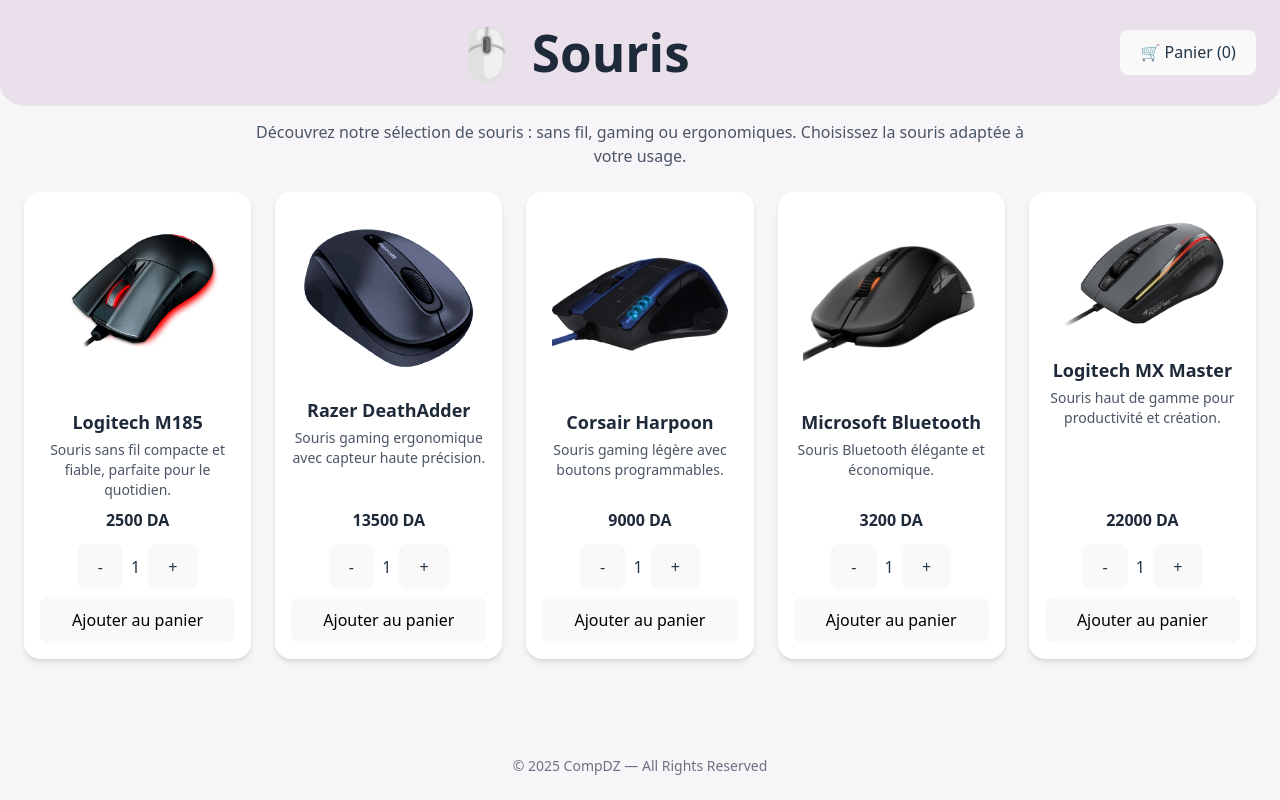
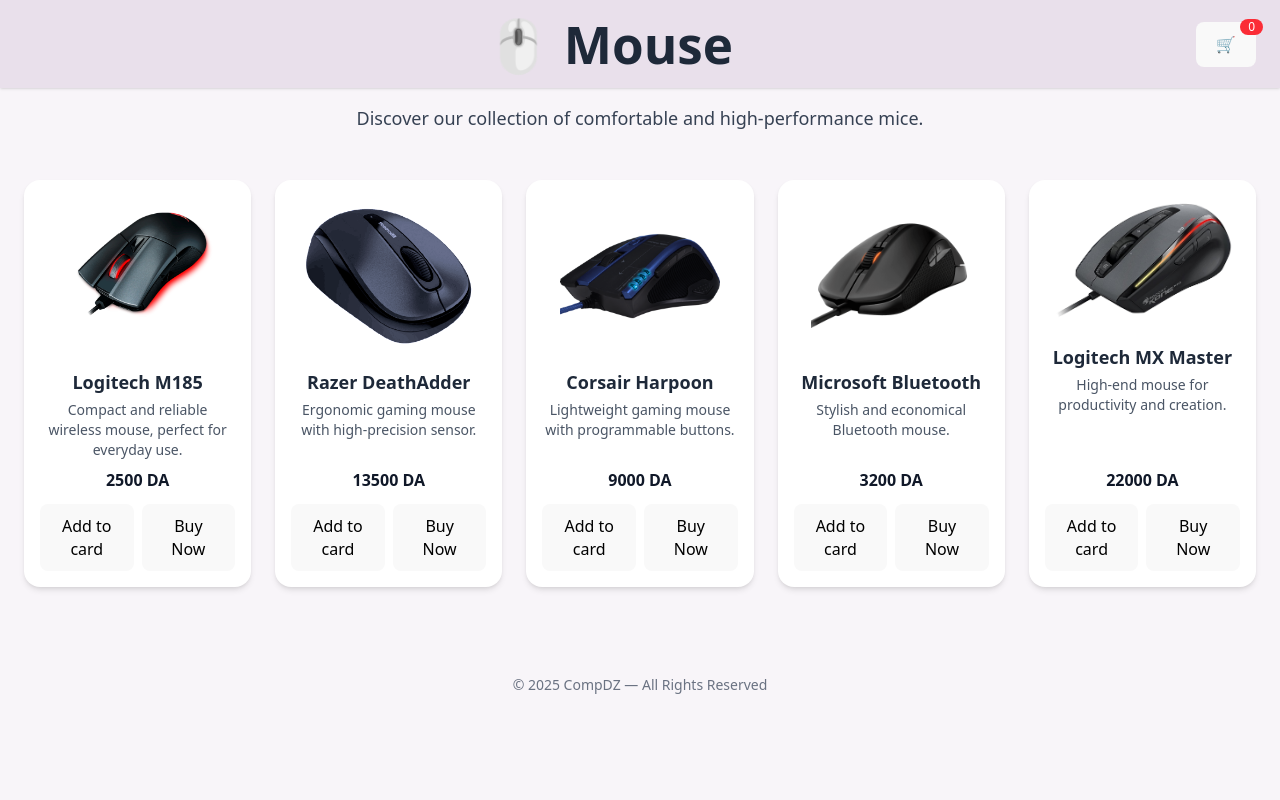
Before and after one commit to imimy21/computer-equipement-store, a React (Vite) app: page /peripheriques/mouse in a window 1280 px wide. Built offline with nearby package versions, Linux system fonts and the light colour scheme.

Commit message:
periphemousekeybe

```diff
--- a/package.json
+++ b/package.json
@@ -14,18 +14,20 @@
     "lucide-react": "^0.552.0",
     "react": "^19.1.1",
     "react-dom": "^19.1.1",
-    "react-router-dom": "^7.9.5",
-    "tailwindcss": "^4.1.16"
+    "react-router-dom": "^7.9.5"
   },
   "devDependencies": {
     "@eslint/js": "^9.36.0",
     "@types/react": "^19.1.16",
     "@types/react-dom": "^19.1.9",
     "@vitejs/plugin-react": "^5.0.4",
+    "autoprefixer": "^10.4.22",
     "eslint": "^9.36.0",
     "eslint-plugin-react-hooks": "^5.2.0",
     "eslint-plugin-react-refresh": "^0.4.22",
     "globals": "^16.4.0",
+    "postcss": "^8.5.6",
+    "tailwindcss": "^4.1.17",
     "vite": "^7.1.7"
   }
 }
--- a/src/pages/PeripheMouse.jsx
+++ b/src/pages/PeripheMouse.jsx
@@ -1,180 +1,182 @@
 import React, { useState } from "react";
 
 const sourisProducts = [
-  {
-    id: 1,
-    name: "Logitech M185",
-    image: "/mouse1.png",
-    price: 2500,
-    description: "Souris sans fil compacte et fiable, parfaite pour le quotidien."
-  },
-  {
-    id: 2,
-    name: "Razer DeathAdder",
-    image: "/mouse2.png",
-    price: 13500,
-    description: "Souris gaming ergonomique avec capteur haute précision."
-  },
-  {
-    id: 3,
-    name: "Corsair Harpoon",
-    image: "/mouse3.png",
-    price: 9000,
-    description: "Souris gaming légère avec boutons programmables."
-  },
-  {
-    id: 4,
-    name: "Microsoft Bluetooth",
-    image: "/mouse4.png",
-    price: 3200,
-    description: "Souris Bluetooth élégante et économique."
-  },
-  {
-    id: 5,
-    name: "Logitech MX Master",
-    image: "/mouse5.png",
-    price: 22000,
-    description: "Souris haut de gamme pour productivité et création."
-  },
+  { id: 1, name: "Logitech M185", image: "/mouse1.png", price: 2500, description: "Compact and reliable wireless mouse, perfect for everyday use." },
+  { id: 2, name: "Razer DeathAdder", image: "/mouse2.png", price: 13500, description: "Ergonomic gaming mouse with high-precision sensor." },
+  { id: 3, name: "Corsair Harpoon", image: "/mouse3.png", price: 9000, description: "Lightweight gaming mouse with programmable buttons." },
+  { id: 4, name: "Microsoft Bluetooth", image: "/mouse4.png", price: 3200, description: "Stylish and economical Bluetooth mouse." },
+  { id: 5, name: "Logitech MX Master", image: "/mouse5.png", price: 22000, description: "High-end mouse for productivity and creation." },
 ];
 
 function PeripheMouse() {
   const [panier, setPanier] = useState([]);
   const [showPanier, setShowPanier] = useState(false);
-  const [quantities, setQuantities] = useState({});
 
   const addToPanier = (product) => {
-    const quantity = quantities[product.id] || 1;
     setPanier((prev) => {
       const exist = prev.find((p) => p.id === product.id);
       if (exist) {
         return prev.map((p) =>
-          p.id === product.id ? { ...p, quantity: p.quantity + quantity } : p
+          p.id === product.id ? { ...p, quantity: p.quantity + 1 } : p
         );
       } else {
-        return [...prev, { ...product, quantity }];
+        return [...prev, { ...product, quantity: 1 }];
       }
-    });
-    setQuantities((prev) => ({ ...prev, [product.id]: 1 }));
-  };
-
-  const updateQuantityLocal = (productId, delta) => {
-    setQuantities((prev) => {
-      const newQty = (prev[productId] || 1) + delta;
-      return { ...prev, [productId]: newQty > 0 ? newQty : 1 };
     });
   };
 
-  const updateQuantityPanier = (productId, delta) => {
+  const updateQuantity = (id, delta) => {
     setPanier((prev) =>
-      prev.map((p) => {
-        if (p.id === productId) {
-          const newQuantity = p.quantity + delta;
-          return { ...p, quantity: newQuantity > 0 ? newQuantity : 1 };
-        }
-        return p;
-      })
+      prev.map((p) =>
+        p.id === id
+          ? { ...p, quantity: Math.max(1, p.quantity + delta) }
+          : p
+      )
     );
-    setQuantities((prev) => ({
-      ...prev,
-      [productId]: panier.find((p) => p.id === productId)?.quantity || 1,
-    }));
   };
 
-  const removeFromPanier = (productId) => {
-    setPanier((prev) => prev.filter((p) => p.id !== productId));
+  const removeFromPanier = (id) => {
+    setPanier((prev) => prev.filter((p) => p.id !== id));
   };
 
+  const total = panier.reduce((acc, p) => acc + p.price * p.quantity, 0);
+
   return (
-    <div className="bg-[#f8f5f9] min-h-screen w-full flex flex-col">
+    <div className="bg-[#f8f5f9] min-h-screen flex flex-col relative">
       {/* Header */}
-      <header className="flex flex-col sm:flex-row justify-between items-center px-6 py-6 bg-[#e9e0eb] rounded-b-3xl shadow-sm w-full">
-        <h1 className="text-2xl md:text-3xl font-semibold text-gray-800 text-center flex-1">
-          🖱️ Souris
+      <header className="flex justify-between items-center px-6 py-4 bg-[#e9e0eb] shadow-sm">
+        <h1 className="text-2xl font-semibold text-gray-800 text-center w-full">
+          🖱️ Mouse
         </h1>
         <button
-          onClick={() => setShowPanier(!showPanier)}
-          className="bg-[#e9e0eb] px-4 py-2 rounded-xl transition font-semibold flex items-center gap-2 mt-3 sm:mt-0"
+          onClick={() => setShowPanier(true)}
+          className="relative bg-[#e9e0eb] px-4 py-2 rounded-xl font-semibold flex items-center gap-2"
         >
-          🛒 Panier ({panier.reduce((acc, p) => acc + p.quantity, 0)})
+          🛒
+          <span className="absolute -top-1 -right-2 bg-red-500 text-white rounded-full text-xs px-2">
+            {panier.reduce((acc, p) => acc + p.quantity, 0)}
+          </span>
         </button>
       </header>
 
       {/* Description */}
-      <div className="mt-4 px-6 text-center">
-        <p className="text-gray-600 text-sm sm:text-base max-w-3xl mx-auto">
-          Découvrez notre sélection de souris : sans fil, gaming ou ergonomiques. Choisissez la souris adaptée à votre usage.
+      <p className="text-center text-gray-700 mt-4 mb-6 text-lg">
+        Discover our collection of comfortable and high-performance mice.
       </p>
+
+      {/* Products */}
+      <section className="grid grid-cols-1 sm:grid-cols-2 md:grid-cols-3 lg:grid-cols-5 gap-6 p-6 items-stretch">
+        {sourisProducts.map((product) => (
+          <div
+            key={product.id}
+            className="bg-white rounded-2xl shadow-md flex flex-col items-center p-4 hover:shadow-xl transition h-full"
+          >
+            <img
+              src={product.image}
+              alt={product.name}
+              className="max-h-40 object-contain"
+            />
+            <h3 className="font-semibold text-gray-800 text-lg mt-3 text-center">
+              {product.name}
+            </h3>
+            <p className="text-gray-600 text-sm text-center mt-1 flex-1">
+              {product.description}
+            </p>
+            <p className="text-gray-900 font-bold mt-2">{product.price} DA</p>
+            <div className="flex gap-2 mt-3 w-full">
+              <button
+                onClick={() => addToPanier(product)}
+                className="flex-1 bg-blue-600 text-black py-2 rounded-md hover:bg-blue-700 transition text-sm font-semibold"
+              >
+                Add to card
+              </button>
+              <button
+                onClick={() => {}}
+                className="flex-1 bg-green-500 text-black py-2 rounded-md hover:bg-green-600 transition text-sm font-semibold"
+              >
+                Buy Now
+              </button>
             </div>
+          </div>
+        ))}
+      </section>
 
-      {/* Panier Modal */}
+      {/* Panier Side Panel */}
       {showPanier && (
-        <div className="fixed inset-0 bg-black bg-opacity-40 flex justify-center items-center z-50 w-full">
-          <div className="bg-white p-6 rounded-2xl max-w-3xl w-full mx-4">
-            <h2 className="text-lg font-semibold mb-4">Votre Panier</h2>
+        <div className="fixed inset-y-0 right-0 z-50 flex">
+          <div className="bg-white w-full sm:w-[400px] h-full p-6 flex flex-col shadow-2xl">
+            <div className="flex justify-between items-center mb-4">
+              <h2 className="text-lg font-semibold">🛍️ Shopping Cart</h2>
+              <button
+                onClick={() => setShowPanier(false)}
+                className="text-gray-500 text-xl font-bold"
+              >
+                ✕
+              </button>
+            </div>
             {panier.length === 0 ? (
-              <p>Votre panier est vide.</p>
+              <p className="text-gray-500">Votre panier est vide.</p>
             ) : (
-              <ul className="space-y-4 max-h-[60vh] overflow-y-auto">
+              <>
+                <ul className="flex-1 overflow-y-auto space-y-4">
                   {panier.map((item) => (
-                  <li key={item.id} className="flex items-center justify-between w-full">
-                    <img src={item.image} alt={item.name} className="w-16 h-16 object-contain rounded-lg" />
-                    <div className="flex-1 ml-4">
-                      <h3 className="font-semibold">{item.name}</h3>
-                      <p>{item.price} DA</p>
+                    <li
+                      key={item.id}
+                      className="flex items-center justify-between border-b pb-2"
+                    >
+                      <img
+                        src={item.image}
+                        alt={item.name}
+                        className="w-16 h-16 object-contain"
+                      />
+                      <div className="flex-1 ml-3">
+                        <h3 className="font-semibold text-gray-800">
+                          {item.name}
+                        </h3>
+                        <p className="text-gray-500 text-sm">{item.price} DA</p>
                       </div>
                       <div className="flex items-center gap-2">
-                      <button onClick={() => updateQuantityPanier(item.id, -1)} className="bg-gray-200 px-2 rounded">-</button>
+                        <button
+                          onClick={() => updateQuantity(item.id, -1)}
+                          className="w-6 h-6 flex items-center justify-center bg-gray-200 rounded-full font-bold"
+                        >
+                          −
+                        </button>
                         <span>{item.quantity}</span>
-                      <button onClick={() => updateQuantityPanier(item.id, 1)} className="bg-gray-200 px-2 rounded">+</button>
-                      <button onClick={() => removeFromPanier(item.id)} className="bg-red-400 text-white px-2 rounded ml-2">X</button>
+                        <button
+                          onClick={() => updateQuantity(item.id, 1)}
+                          className="w-6 h-6 flex items-center justify-center bg-gray-200 rounded-full font-bold"
+                        >
+                          +
+                        </button>
                       </div>
+                      <button
+                        onClick={() => removeFromPanier(item.id)}
+                        className="text-red-500 font-bold ml-2"
+                      >
+                        ✕
+                      </button>
                     </li>
                   ))}
                 </ul>
+                <div className="mt-4 border-t pt-4">
+                  <p className="text-right font-semibold text-gray-800">
+                    Total: {total} DA
+                  </p>
+                  <button
+                    onClick={() => {}}
+                    className="w-full mt-3 bg-green-500 text-black py-2 rounded-lg hover:bg-green-600 transition font-semibold"
+                  >
+                    Login to Checkout
+                  </button>
+                </div>
+              </>
             )}
-            <button onClick={() => setShowPanier(false)} className="mt-4 bg-[#e9e0eb] px-4 py-2 rounded-xl hover:bg-[#d6c4de] transition w-full">
-              Fermer
-            </button>
           </div>
         </div>
       )}
 
-      {/* Products */}
-      <section className="mt-6 px-4 sm:px-6 flex-1 w-full">
-        <div className="grid grid-cols-1 sm:grid-cols-2 md:grid-cols-3 lg:grid-cols-4 xl:grid-cols-5 gap-6 w-full">
-          {sourisProducts.map((product) => (
-            <div
-              key={product.id}
-              className="bg-white rounded-2xl shadow-md overflow-hidden flex flex-col items-center p-4 w-full cursor-pointer hover:shadow-xl hover:-translate-y-1 transition transform duration-300"
-            >
-              <div className="w-full flex justify-center items-center p-2 min-h-[120px]">
-                <img src={product.image} alt={product.name} className="max-h-32 sm:max-h-40 md:max-h-44 w-auto object-contain" />
-              </div>
-              <div className="text-center mt-2 flex-1 flex flex-col justify-between min-h-[120px]">
-                <div>
-                  <h3 className="font-semibold text-gray-800 text-lg">{product.name}</h3>
-                  <p className="text-gray-600 text-sm mt-1">{product.description}</p>
-                </div>
-                <p className="text-gray-800 font-semibold mt-2">{product.price} DA</p>
-              </div>
-              <div className="flex flex-col gap-2 mt-3 items-center w-full">
-                <div className="flex items-center gap-2">
-                  <button onClick={() => updateQuantityLocal(product.id, -1)} className="bg-gray-200 px-2 rounded">-</button>
-                  <span>{quantities[product.id] || 1}</span>
-                  <button onClick={() => updateQuantityLocal(product.id, 1)} className="bg-gray-200 px-2 rounded">+</button>
-                </div>
-                <button onClick={() => addToPanier(product)} className="px-4 py-2 rounded-xl transition w-full bg-white text-black border border-gray-400 hover:bg-gray-100">
-                  Ajouter au panier
-                </button>
-              </div>
-            </div>
-          ))}
-        </div>
-      </section>
-
-      {/* Footer */}
-      <footer className="text-center text-gray-500 text-sm py-6 mt-10 w-full">
+      <footer className="text-center text-gray-500 text-sm py-6 mt-10">
         © 2025 CompDZ — All Rights Reserved
       </footer>
     </div>
--- a/src/pages/periphekeyboard.jsx
+++ b/src/pages/periphekeyboard.jsx
@@ -11,143 +11,172 @@
 function PeripheKeyboard() {
   const [panier, setPanier] = useState([]);
   const [showPanier, setShowPanier] = useState(false);
-  const [quantities, setQuantities] = useState({});
 
   const addToPanier = (product) => {
-    const quantity = quantities[product.id] || 1;
     setPanier((prev) => {
       const exist = prev.find((p) => p.id === product.id);
       if (exist) {
         return prev.map((p) =>
-          p.id === product.id ? { ...p, quantity: p.quantity + quantity } : p
+          p.id === product.id ? { ...p, quantity: p.quantity + 1 } : p
         );
       } else {
-        return [...prev, { ...product, quantity }];
+        return [...prev, { ...product, quantity: 1 }];
       }
-    });
-    setQuantities((prev) => ({ ...prev, [product.id]: 1 }));
-  };
-
-  const updateQuantityLocal = (productId, delta) => {
-    setQuantities((prev) => {
-      const newQty = (prev[productId] || 1) + delta;
-      return { ...prev, [productId]: newQty > 0 ? newQty : 1 };
     });
   };
 
-  const updateQuantityPanier = (productId, delta) => {
+  const updateQuantity = (id, delta) => {
     setPanier((prev) =>
-      prev.map((p) => {
-        if (p.id === productId) {
-          const newQuantity = p.quantity + delta;
-          return { ...p, quantity: newQuantity > 0 ? newQuantity : 1 };
-        }
-        return p;
-      })
+      prev.map((p) =>
+        p.id === id
+          ? { ...p, quantity: Math.max(1, p.quantity + delta) }
+          : p
+      )
     );
-    setQuantities((prev) => ({
-      ...prev,
-      [productId]: panier.find((p) => p.id === productId)?.quantity || 1,
-    }));
   };
 
-  const removeFromPanier = (productId) => {
-    setPanier((prev) => prev.filter((p) => p.id !== productId));
+  const removeFromPanier = (id) => {
+    setPanier((prev) => prev.filter((p) => p.id !== id));
   };
 
+  const total = panier.reduce((acc, p) => acc + p.price * p.quantity, 0);
+
   return (
-    <div className="bg-[#f8f5f9] min-h-screen w-full flex flex-col">
+    <div className="bg-[#f8f5f9] min-h-screen flex flex-col relative">
       {/* Header */}
-      <header className="flex flex-col sm:flex-row justify-between items-center px-6 py-6 bg-[#e9e0eb] rounded-b-3xl shadow-sm w-full">
-        <h1 className="text-2xl md:text-3xl font-semibold text-gray-800 text-center flex-1">
+      <header className="flex justify-between items-center px-6 py-4 bg-[#e9e0eb] shadow-sm">
+        <h1 className="text-2xl font-semibold text-gray-800 text-center w-full">
           ⌨️ Keyboards
         </h1>
         <button
-          onClick={() => setShowPanier(!showPanier)}
-          className="bg-[#e9e0eb] px-4 py-2 rounded-xl transition font-semibold flex items-center gap-2 mt-3 sm:mt-0"
+          onClick={() => setShowPanier(true)}
+          className="relative bg-[#e9e0eb] px-4 py-2 rounded-xl font-semibold flex items-center gap-2"
         >
-          🛒 Panier ({panier.reduce((acc, p) => acc + p.quantity, 0)})
+          🛒
+          <span className="absolute -top-1 -right-2 bg-red-500 text-white rounded-full text-xs px-2">
+            {panier.reduce((acc, p) => acc + p.quantity, 0)}
+          </span>
         </button>
       </header>
 
-      {/* وصف الصفحة */}
-      <div className="mt-4 px-6 text-center">
-        <p className="text-gray-600 text-sm sm:text-base max-w-3xl mx-auto">
-          Découvrez notre sélection de claviers informatiques : fiables, mécaniques ou compacts. Choisissez le clavier parfait pour votre usage quotidien ou vos sessions gaming.
+      {/* Description */}
+      <p className="text-center text-gray-700 mt-4 mb-6 text-lg">
+        Discover our collection of comfortable and high-performance keyboards..
       </p>
+
+      {/* Products */}
+      <section className="grid grid-cols-1 sm:grid-cols-2 md:grid-cols-3 lg:grid-cols-5 gap-6 p-6 items-stretch">
+        {clavierProducts.map((product) => (
+          <div
+            key={product.id}
+            className="bg-white rounded-2xl shadow-md flex flex-col items-center p-4 hover:shadow-xl transition h-full"
+          >
+            <img
+              src={product.image}
+              alt={product.name}
+              className="max-h-40 object-contain"
+            />
+            <h3 className="font-semibold text-gray-800 text-lg mt-3 text-center">
+              {product.name}
+            </h3>
+            <p className="text-gray-600 text-sm text-center mt-1 flex-1">
+              {product.description}
+            </p>
+            <p className="text-gray-900 font-bold mt-2">{product.price} DA</p>
+            <div className="flex gap-2 mt-3 w-full">
+              <button
+                onClick={() => addToPanier(product)}
+                className="flex-1 bg-blue-600 text-black py-2 rounded-md hover:bg-blue-700 transition text-sm font-semibold"
+              >
+                Add to Cart
+              </button>
+              <button
+                onClick={() => {}}
+                className="flex-1 bg-green-500 text-black py-2 rounded-md hover:bg-green-600 transition text-sm font-semibold"
+              >
+                Buy Now
+              </button>
             </div>
+          </div>
+        ))}
+      </section>
 
-      {/* Panier Modal */}
+      {/* Panier Side Panel */}
       {showPanier && (
-        <div className="fixed inset-0 bg-black bg-opacity-40 flex justify-center items-center z-50 w-full">
-          <div className="bg-white p-6 rounded-2xl max-w-3xl w-full mx-4">
-            <h2 className="text-lg font-semibold mb-4">Votre Panier</h2>
+        <div className="fixed inset-y-0 right-0 z-50 flex">
+          <div className="bg-white w-full sm:w-[400px] h-full p-6 flex flex-col shadow-2xl">
+            <div className="flex justify-between items-center mb-4">
+              <h2 className="text-lg font-semibold">🛍️ Shopping Cart</h2>
+              <button
+                onClick={() => setShowPanier(false)}
+                className="text-gray-500 text-xl font-bold"
+              >
+                ✕
+              </button>
+            </div>
             {panier.length === 0 ? (
-              <p>Votre panier est vide.</p>
+              <p className="text-gray-500">Your cart is empty.</p>
             ) : (
-              <ul className="space-y-4 max-h-[60vh] overflow-y-auto">
+              <>
+                <ul className="flex-1 overflow-y-auto space-y-4">
                   {panier.map((item) => (
-                  <li key={item.id} className="flex items-center justify-between w-full">
-                    <img src={item.image} alt={item.name} className="w-16 h-16 object-contain rounded-lg" />
-                    <div className="flex-1 ml-4">
-                      <h3 className="font-semibold">{item.name}</h3>
-                      <p>{item.price} DA</p>
+                    <li
+                      key={item.id}
+                      className="flex items-center justify-between border-b pb-2"
+                    >
+                      <img
+                        src={item.image}
+                        alt={item.name}
+                        className="w-16 h-16 object-contain"
+                      />
+                      <div className="flex-1 ml-3">
+                        <h3 className="font-semibold text-gray-800">
+                          {item.name}
+                        </h3>
+                        <p className="text-gray-500 text-sm">{item.price} DA</p>
                       </div>
                       <div className="flex items-center gap-2">
-                      <button onClick={() => updateQuantityPanier(item.id, -1)} className="bg-gray-200 px-2 rounded">-</button>
+                        <button
+                          onClick={() => updateQuantity(item.id, -1)}
+                          className="w-6 h-6 flex items-center justify-center bg-gray-200 rounded-full font-bold"
+                        >
+                          −
+                        </button>
                         <span>{item.quantity}</span>
-                      <button onClick={() => updateQuantityPanier(item.id, 1)} className="bg-gray-200 px-2 rounded">+</button>
-                      <button onClick={() => removeFromPanier(item.id)} className="bg-red-400 text-white px-2 rounded ml-2">X</button>
+                        <button
+                          onClick={() => updateQuantity(item.id, 1)}
+                          className="w-6 h-6 flex items-center justify-center bg-gray-200 rounded-full font-bold"
+                        >
+                          +
+                        </button>
                       </div>
+                      <button
+                        onClick={() => removeFromPanier(item.id)}
+                        className="text-red-500 font-bold ml-2"
+                      >
+                        ✕
+                      </button>
                     </li>
                   ))}
                 </ul>
+                <div className="mt-4 border-t pt-4">
+                  <p className="text-right font-semibold text-gray-800">
+                    Total: {total} DA
+                  </p>
+                  <button
+                    onClick={() => {}}
+                    className="w-full mt-3 bg-green-500 text-black py-2 rounded-lg hover:bg-green-600 transition font-semibold"
+                  >
+                    Login to Checkout
+                  </button>
+                </div>
+              </>
             )}
-            <button onClick={() => setShowPanier(false)} className="mt-4 bg-[#e9e0eb] px-4 py-2 rounded-xl hover:bg-[#d6c4de] transition w-full">
-              Fermer
-            </button>
           </div>
         </div>
       )}
 
-      {/* Products */}
-      <section className="mt-6 px-4 sm:px-6 flex-1 w-full">
-        <div className="grid grid-cols-1 sm:grid-cols-2 md:grid-cols-3 lg:grid-cols-5 gap-6 w-full">
-          {clavierProducts.map((product) => (
-            <div
-              key={product.id}
-              className="bg-white rounded-2xl shadow-md overflow-hidden flex flex-col items-center p-4 w-full cursor-pointer hover:shadow-xl hover:-translate-y-1 transition transform duration-300"
-            >
-              {/* الصورة */}
-              <div className="w-full flex justify-center items-center p-2 min-h-[120px]">
-                <img src={product.image} alt={product.name} className="max-h-32 sm:max-h-40 md:max-h-44 w-auto object-contain" />
-              </div>
-              {/* النصوص */}
-              <div className="text-center mt-2 flex-1 flex flex-col justify-between min-h-[120px]">
-                <div>
-                  <h3 className="font-semibold text-gray-800 text-lg">{product.name}</h3>
-                  <p className="text-gray-600 text-sm mt-1">{product.description}</p>
-                </div>
-                <p className="text-gray-800 font-semibold mt-2">{product.price} DA</p>
-              </div>
-              {/* Counter + Ajouter au panier */}
-              <div className="flex flex-col gap-2 mt-3 items-center w-full">
-                <div className="flex items-center gap-2">
-                  <button onClick={() => updateQuantityLocal(product.id, -1)} className="bg-gray-200 px-2 rounded">-</button>
-                  <span>{quantities[product.id] || 1}</span>
-                  <button onClick={() => updateQuantityLocal(product.id, 1)} className="bg-gray-200 px-2 rounded">+</button>
-                </div>
-                <button onClick={() => addToPanier(product)} className="px-4 py-2 rounded-xl transition w-full bg-white text-black border border-gray-400 hover:bg-gray-100">
-                  Ajouter au panier
-                </button>
-              </div>
-            </div>
-          ))}
-        </div>
-      </section>
-
-      {/* Footer */}
-      <footer className="text-center text-gray-500 text-sm py-6 mt-10 w-full">
+      <footer className="text-center text-gray-500 text-sm py-6 mt-10">
         © 2025 CompDZ — All Rights Reserved
       </footer>
     </div>
```
Also changed, not shown: 1 other file (tests, documents, lock files or other folders). Lines whose indentation alone changed are shown as unchanged.
